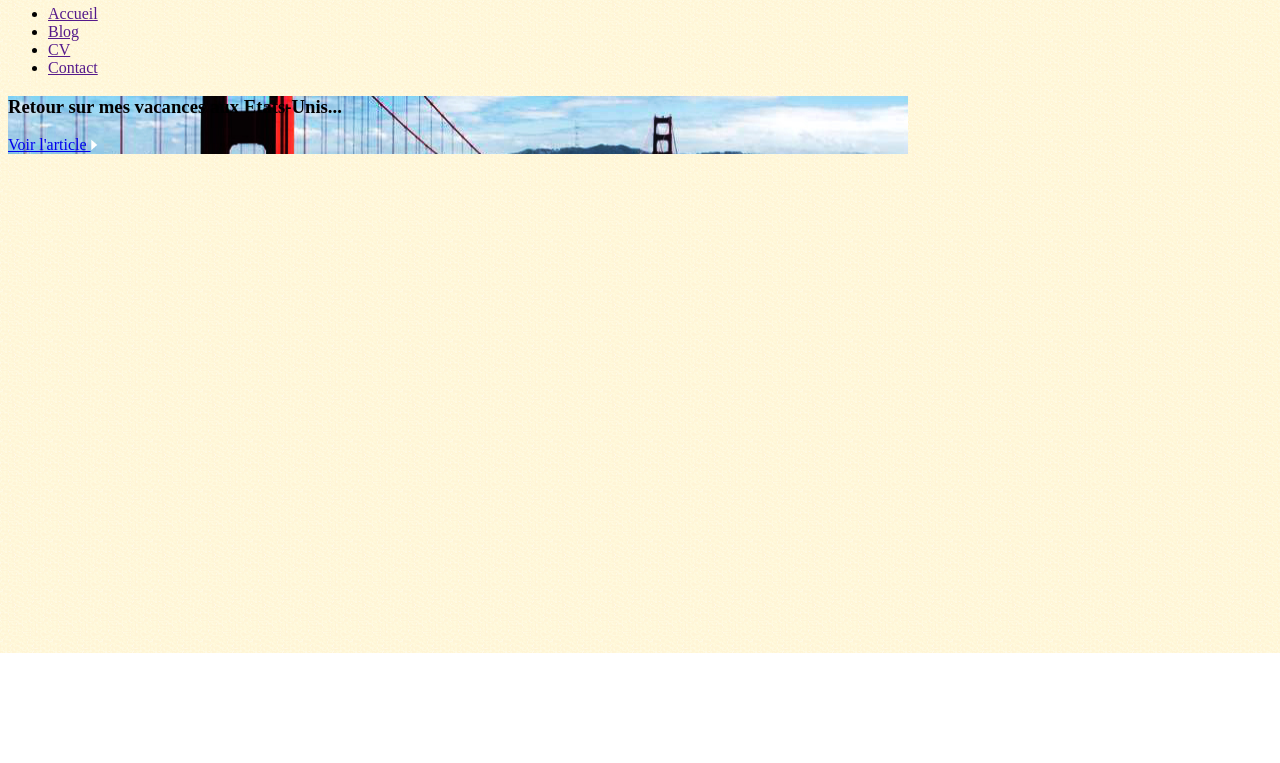
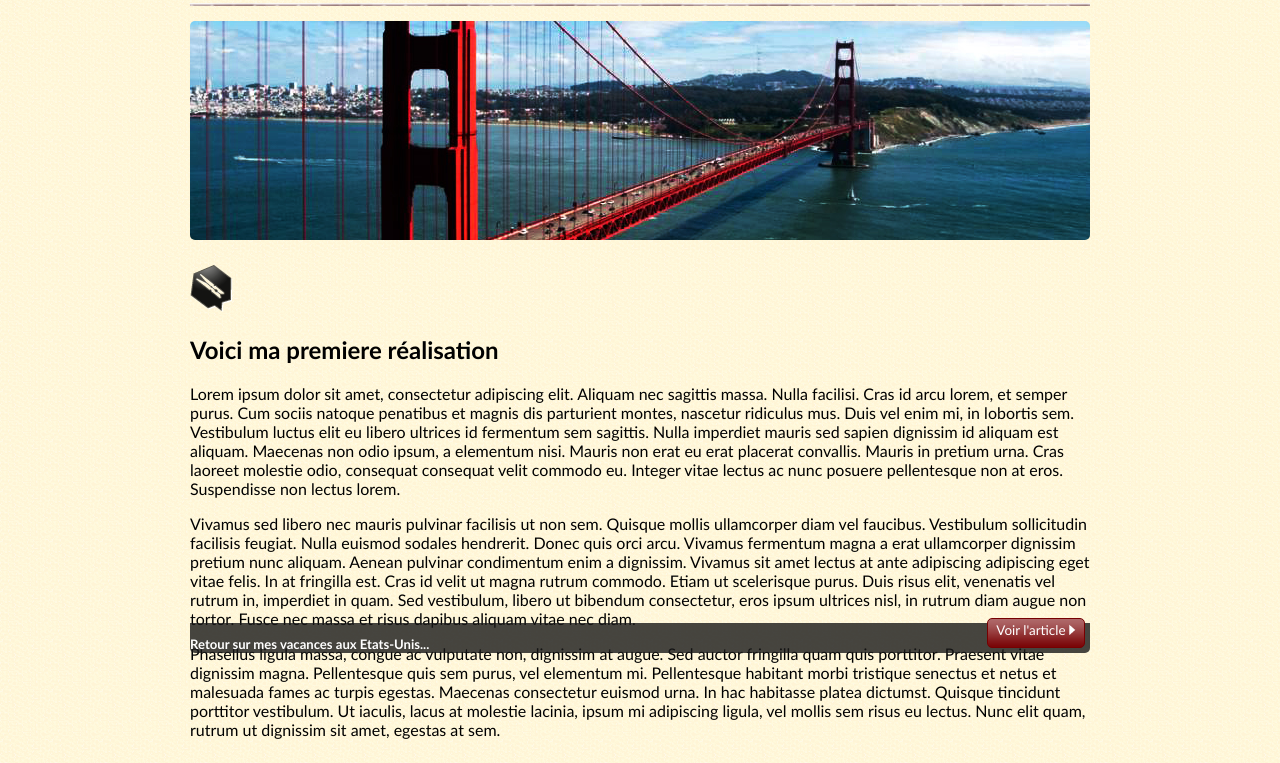
Before and after one commit to tibo8406/creer_un_site, a plain HTML site: page index.html in a window 1280 px wide. Shown: the part 147-910 px from the top of the page. Before the commit the page ends 800 px from the top, so only its background shows below. Drawn offline with Linux system fonts and the light colour scheme.

Commit message:
Mise en forme css

```diff
--- a/index.html
+++ b/index.html
@@ -29,6 +29,12 @@
         </div>
         <section>
             <article>
+                <div id="titre_article">
+                <img src="images/ico_epingle.png"/><h2>Voici ma premiere réalisation</h2>
+                </div>
+                <p>Lorem ipsum dolor sit amet, consectetur adipiscing elit. Aliquam nec sagittis massa. Nulla facilisi. Cras id arcu lorem, et semper purus. Cum sociis natoque penatibus et magnis dis parturient montes, nascetur ridiculus mus. Duis vel enim mi, in lobortis sem. Vestibulum luctus elit eu libero ultrices id fermentum sem sagittis. Nulla imperdiet mauris sed sapien dignissim id aliquam est aliquam. Maecenas non odio ipsum, a elementum nisi. Mauris non erat eu erat placerat convallis. Mauris in pretium urna. Cras laoreet molestie odio, consequat consequat velit commodo eu. Integer vitae lectus ac nunc posuere pellentesque non at eros. Suspendisse non lectus lorem.</p>
+                <p>Vivamus sed libero nec mauris pulvinar facilisis ut non sem. Quisque mollis ullamcorper diam vel faucibus. Vestibulum sollicitudin facilisis feugiat. Nulla euismod sodales hendrerit. Donec quis orci arcu. Vivamus fermentum magna a erat ullamcorper dignissim pretium nunc aliquam. Aenean pulvinar condimentum enim a dignissim. Vivamus sit amet lectus at ante adipiscing adipiscing eget vitae felis. In at fringilla est. Cras id velit ut magna rutrum commodo. Etiam ut scelerisque purus. Duis risus elit, venenatis vel rutrum in, imperdiet in quam. Sed vestibulum, libero ut bibendum consectetur, eros ipsum ultrices nisl, in rutrum diam augue non tortor. Fusce nec massa et risus dapibus aliquam vitae nec diam.</p>
+                <p>Phasellus ligula massa, congue ac vulputate non, dignissim at augue. Sed auctor fringilla quam quis porttitor. Praesent vitae dignissim magna. Pellentesque quis sem purus, vel elementum mi. Pellentesque habitant morbi tristique senectus et netus et malesuada fames ac turpis egestas. Maecenas consectetur euismod urna. In hac habitasse platea dictumst. Quisque tincidunt porttitor vestibulum. Ut iaculis, lacus at molestie lacinia, ipsum mi adipiscing ligula, vel mollis sem risus eu lectus. Nunc elit quam, rutrum ut dignissim sit amet, egestas at sem.</p>
             </article>
             <aside>
             </aside>
--- a/style.css
+++ b/style.css
@@ -1,5 +1,5 @@
 @font-face {
-    font-family: 'robotoregular';
+    font-family: 'roboto';
     src: url('/font/roboto_regular_macroman/Roboto-Regular-webfont.eot');
     src: url('/font/roboto_regular_macroman/Roboto-Regular-webfont.eot?#iefix') format('embedded-opentype'),
          url('/font/roboto_regular_macroman/Roboto-Regular-webfont.woff2') format('woff2'),
@@ -13,13 +13,70 @@
 body
 {
     background: url('images/fond_jaune.png');
+    font-family: 'Trebuchet MS', Arial, sans-serif;
 }
 
 #banniere
 {
+    border-radius: 5px;
     background: url('images/sanfrancisco.jpg');
+    height: 219px;
+    margin-top: 15px;
+    margin-bottom: 25px;
 }
 #bloc_page
 {
     width: 900px;
+    margin: auto;
+
 }
+#banniere_description
+{
+    position: absolute;
+    bottom: 0;
+    color:white;
+    height: 30px;
+    border-radius: 0px 0px 5px 5px;
+    background-color: rgba(24,24,24,0.8);
+    font-size: 0.7em;
+    width: 900px;
+}
+.bouton_rouge
+{
+    height: 25px;
+    position: absolute;
+    right: 5px;
+    bottom: 5px;
+    background: url('images/fond_degraderouge.png') repeat-x;
+    border: 1px solid #760001;
+    border-radius: 5px;
+    font-size: 1.2em;
+    text-align: center;
+    padding: 3px 8px 0px 8px;
+    color: white;
+    text-decoration: none;
+}
+nav ul
+{
+    list-style: none;
+    font-size: 1.5em;
+    display:flex;
+}
+ul li
+{
+    margin-right: 10px;
+}
+header
+{
+    display:flex;
+    background: url('images/separateur.png') repeat-x bottom;
+    justify-content: space-between;
+    align-items: flex-end;
+}
+section{
+    display:flex;
+}
+section h2,
+{
+    font-family: roboto;
+}
```
